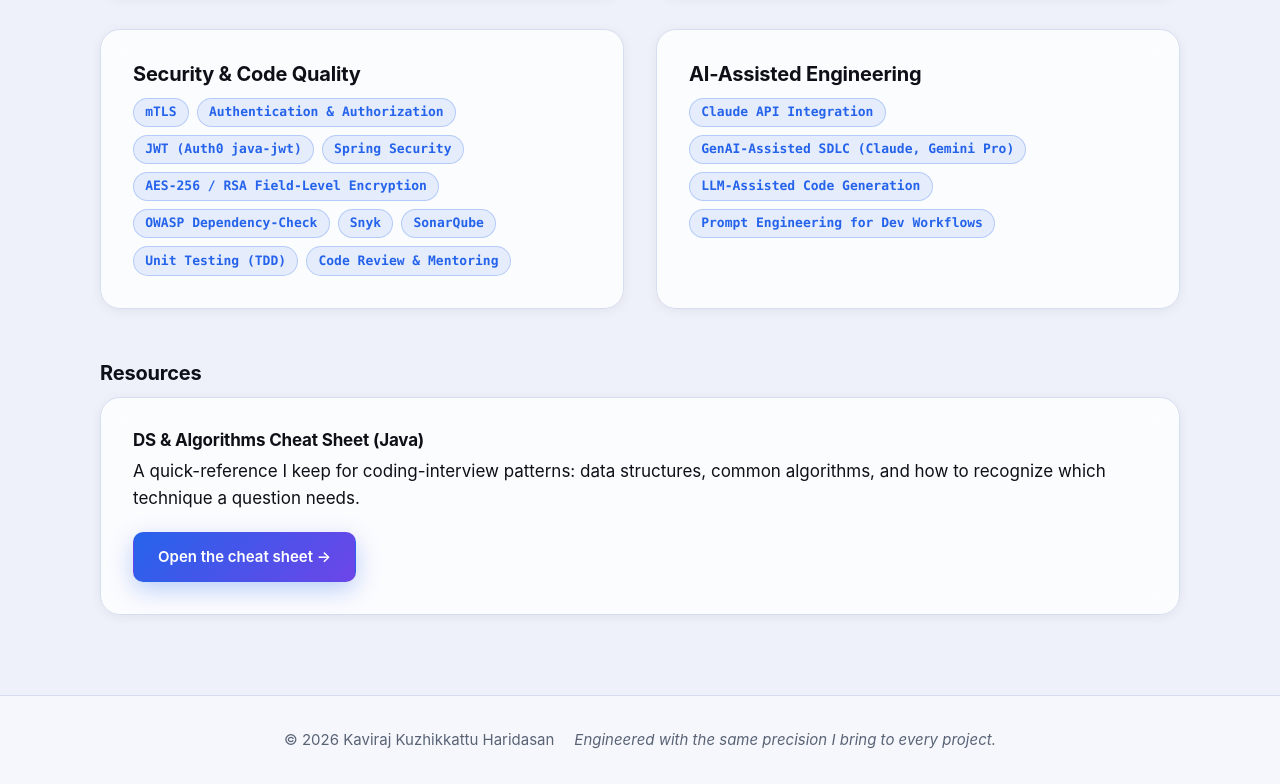
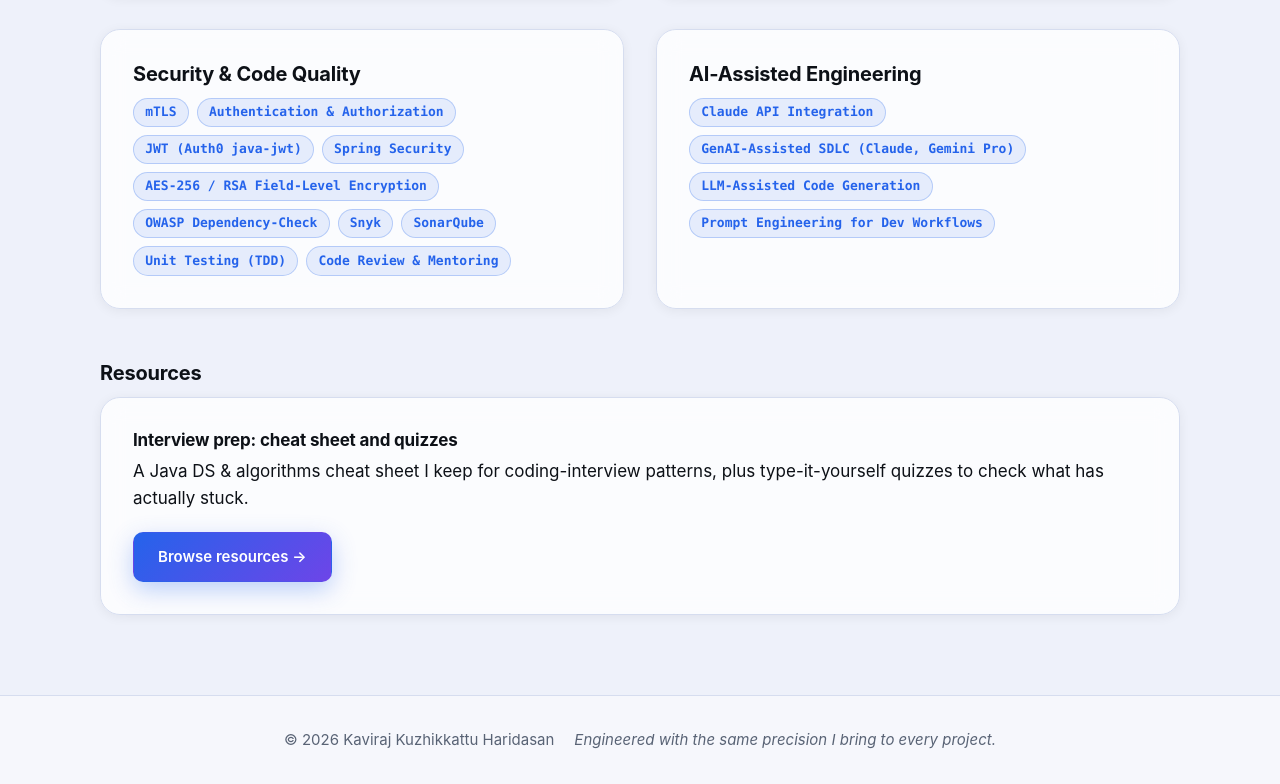
Before and after one commit to kavirajkh/kavirajkh.github.io, an Astro site: page /skills in a window 1280 px wide. Shown: the part 1261-2045 px from the top of the page. Built offline with nearby package versions, Linux system fonts and the light colour scheme; Astro itself is replaced by a stand-in of ours.

Commit message:
Link Skills card and cheat sheet to resources hub
Motivation:
With a resources hub and quiz now available, the Skills page card still pointed straight at
the cheat sheet, and the cheat sheet had no path to the quiz. Readers could not discover the
quizzes from either place.

Modifications:
- Repointed the Skills page Resources card to /resources/ with updated heading and button text.
- Changed the cheat sheet back link to return to /resources/.
- Added a link to the syntax quiz in the cheat sheet Syntax section.

```diff
--- a/src/pages/skills.astro
+++ b/src/pages/skills.astro
@@ -38,14 +38,12 @@ const description =
 
         <h2 class="resources-heading">Resources</h2>
         <div class="card resources-card">
-          <h3>DS &amp; Algorithms Cheat Sheet (Java)</h3>
+          <h3>Interview prep: cheat sheet and quizzes</h3>
           <p>
-            A quick-reference I keep for coding-interview patterns: data structures, common
-            algorithms, and how to recognize which technique a question needs.
+            A Java DS &amp; algorithms cheat sheet I keep for coding-interview patterns, plus
+            type-it-yourself quizzes to check what has actually stuck.
           </p>
-          <a class="btn btn--primary" href="/resources/ds-algorithms-cheat-sheet.html">
-            Open the cheat sheet →
-          </a>
+          <a class="btn btn--primary" href="/resources/">Browse resources →</a>
         </div>
       </div>
     </section>
```
Also changed, not shown: public/resources/ds-algorithms-cheat-sheet.html (+2 -2 lines).
